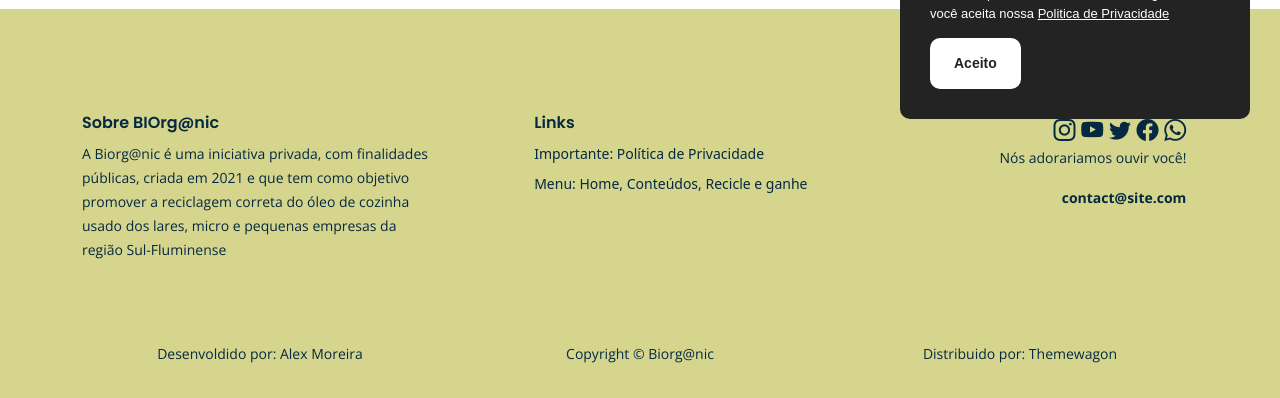
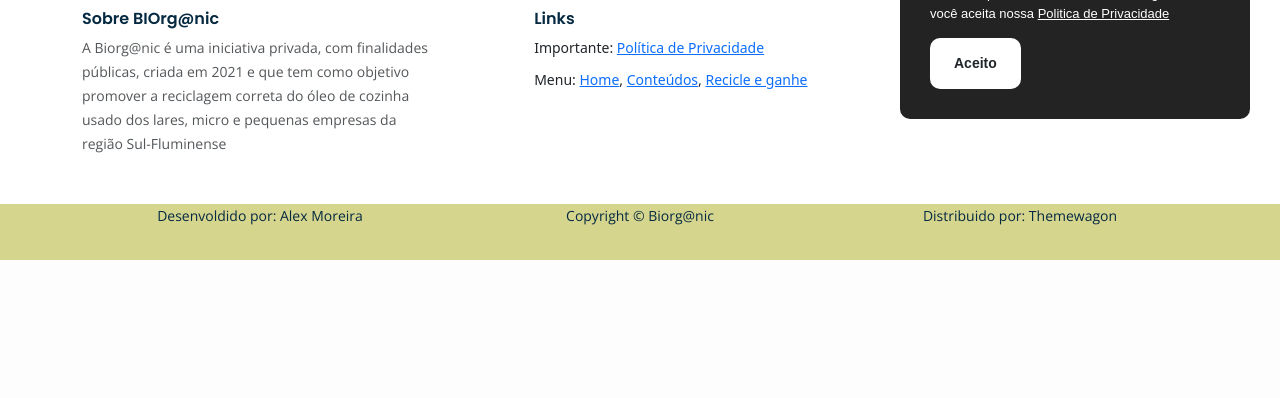
Before and after one commit to MoreiraAlex/UnivespPI-BioOrganic, a Django app: page /collect/24 in a window 1280 px wide. Shown: the part 651-1049 px from the top of the page. After the commit the page ends 911 px from the top, so only its background shows below. Run offline with Django 4.2, Linux system fonts and the light colour scheme; data comes from the database, SQL or seed files in the repository; some libraries are stand-ins or nearby versions.

Commit message:
Ajustes deploy

```diff
--- a/static/css/styles.css
+++ b/static/css/styles.css
@@ -754,138 +754,6 @@
 }
 
 
-/*******************/
-/*     Contact     */
-/*******************/
-.form-1 {
-	padding-top: 9.25rem;
-	padding-bottom: 8.5rem;
-	background: linear-gradient(rgba(2, 15, 29, 0.1), rgba(2, 15, 29, 0.1)), url('../images/contact-background.jpg') center center no-repeat;
-	background-size: cover;
-	text-align: center;
-}
-
-.form-1 .h2-heading {
-	margin-bottom: 1.125rem;
-	color: #ffffff;
-}
-
-.form-1 .p-heading {
-	margin-bottom: 0.375rem;
-	color: #ffffff;
-}
-
-.form-1 .list-unstyled {
-	margin-bottom: 3.5rem;
-	color: #ffffff;
-}
-
-.form-1 .list-unstyled a {
-	color: #ffffff;
-}
-
-.form-1 .list-unstyled .fas {
-	color: #9FC131;
-}
-
-.form-1 .form-control-input,
-.form-1 .form-control-textarea {
-	border-color: #374959;
-	background-color: #293642;
-	color: #efefef;
-}
-
-.form-1 .form-control-input::placeholder,
-.form-1 .form-control-textarea::placeholder {
-	color: #efefef;
-}
-
-
-/**********************/
-/*     Statistics     */
-/**********************/
-.counter {
-	padding-top: 9.75rem;
-	padding-bottom: 4.375rem;
-	text-align: center;
-}
-
-.counter .counter-cell {
-	margin-bottom: 4rem;
-}
-
-.counter .purecounter {
-	margin-bottom: 1.5rem;
-	color: #9FC131;
-	font-weight: 600;
-	font-size: 5rem;
-	line-height: 3rem;
-}
-
-.counter .counter-info {
-	color: #042940;
-	font-size: 0.875rem;
-	line-height: 1.5rem;
-}
-
-
-/******************/
-/*     Footer     */
-/******************/
-.footer {
-	padding-top: 6.5rem;
-	padding-bottom: 2rem;
-	background-color: #D6D58E;
-}
-
-.footer a {
-	text-decoration: none;
-}
-
-.footer .footer-col {
-	margin-bottom: 3rem;
-}
-
-.footer h6 {
-	margin-bottom: 0.625rem;
-	color: #042940;
-}
-
-.footer p,
-.footer a,
-.footer ul {
-	color: #042940;
-}
-
-.footer .li-space-lg li {
-	margin-bottom: 0.375rem;
-}
-
-.footer .footer-col.third .fa-stack {
-	width: 2em;
-	margin-bottom: 1.25rem;
-	margin-right: 0.375rem;
-	font-size: 1.375rem;
-}
-
-.footer .footer-col.third .fa-stack .fa-stack-2x {
-	color: #293642;
-	transition: all 0.2s ease;
-}
-
-.footer .footer-col.third .fa-stack .fa-stack-1x {
-    color: #042940;
-	transition: all 0.2s ease;
-}
-
-.footer .footer-col.third .fa-stack:hover .fa-stack-2x {
-    color: #9FC131;
-}
-
-.footer .footer-col.third .fa-stack:hover .fa-stack-1x {
-	color: #ffffff;
-}
-
 
 /*********************/
 /*     Copyright     */
```
